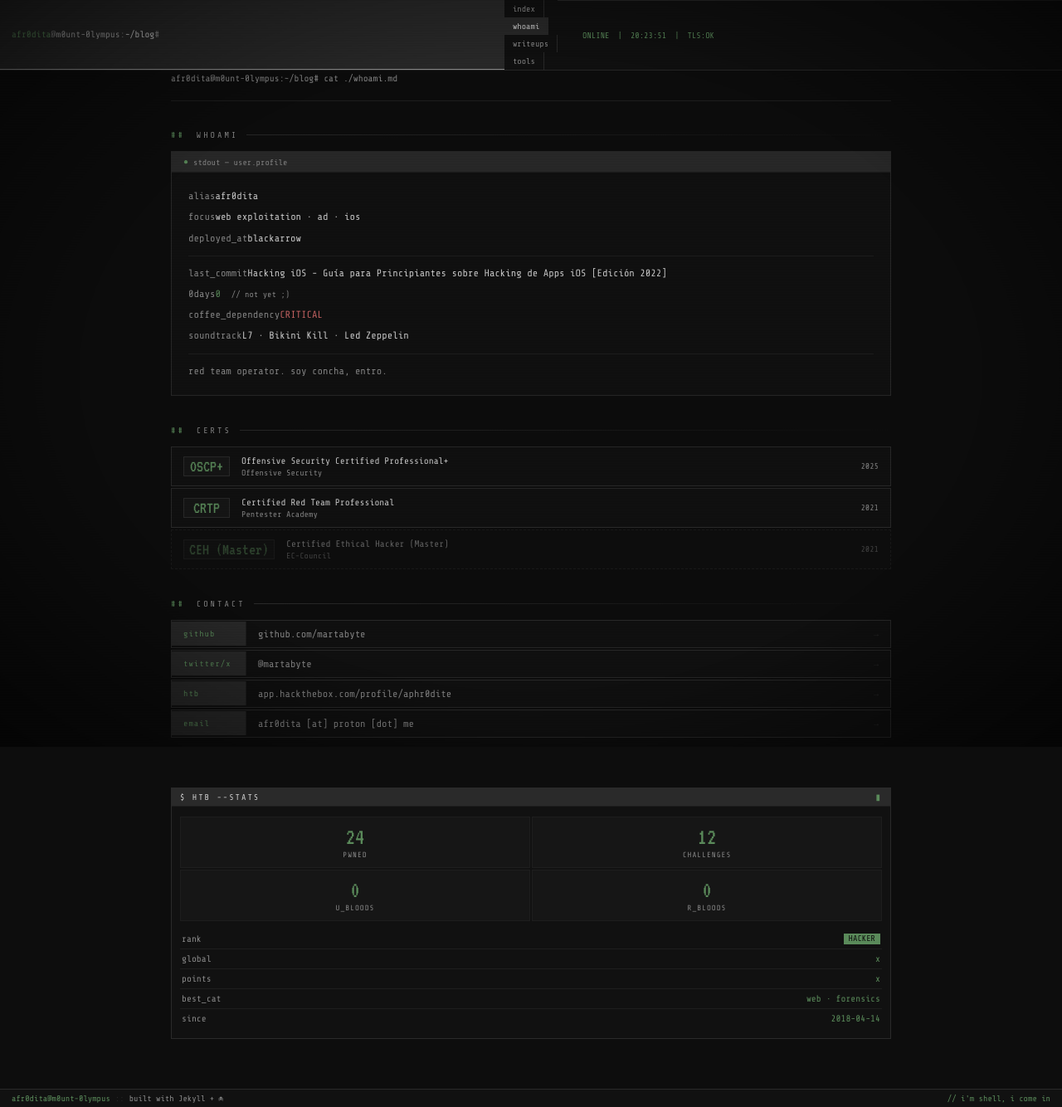
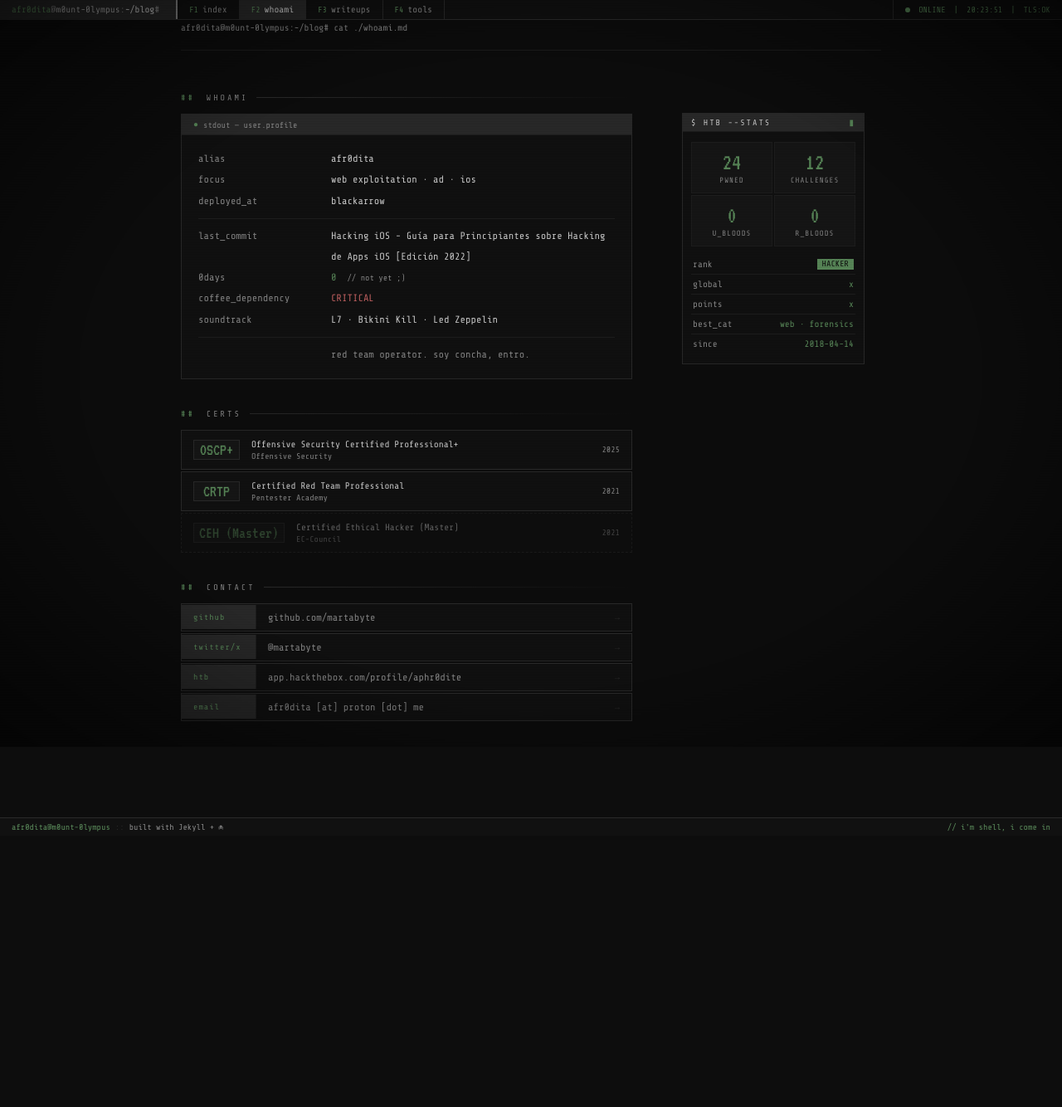
Before and after one commit to martabyte/martabyte.github.io, a Jekyll site: the page built from pages/whoami.md, in a window 1280 px wide. Shown: the whole page at 83% size. Built offline with Jekyll 4.4.1, drawn with Linux system fonts in a browser that asks for light colours; after the commit the page ends 1007 px from its top, so only the background shows below that.

Commit message:
Update main.scss

```diff
--- a/_sass/main.scss
+++ b/_sass/main.scss
@@ -62,7 +62,9 @@ body::after {
   border-bottom: 1px solid var(--g3);
   display: flex; align-items: stretch;
   font-family: 'Share Tech Mono', monospace;
-  font-size: 11px; overflow: hidden;
+  font-size: 11px;
+  //overflow: hidden;
+  overflow-x: auto;
 }
 .nav-prompt {
   padding: 5px 14px; background: var(--g3);
@@ -740,7 +742,7 @@ body::after {
 /* =============================================
    RESPONSIVE
    ============================================= */
-@media (max-width: 1460px) {
+@media (max-width: 900px) {
 
   /* post y whoami — colapsar a una columna */
   .post-wrapper,
@@ -812,27 +814,4 @@ body::after {
   .htb-row {
     overflow-x: hidden;
   }
-
-  .nav{
-    flex-wrap: wrap;
-  }
-
-  .nav-prompt{
-    width: 100%;
-    border-right: none;
-    border-bottom: 1px solid var(--g2);
-  }
-
-  .nav-links{
-    flex-wrap: wrap;
-    flex: 1;
-  }
-
-  .nav-right{
-    display: flex;
-    border-left: none;
-    border-top: 1px solid var(--g3);
-    width: 100%;
-    padding: 4px 14px;
-  }
 }
```
